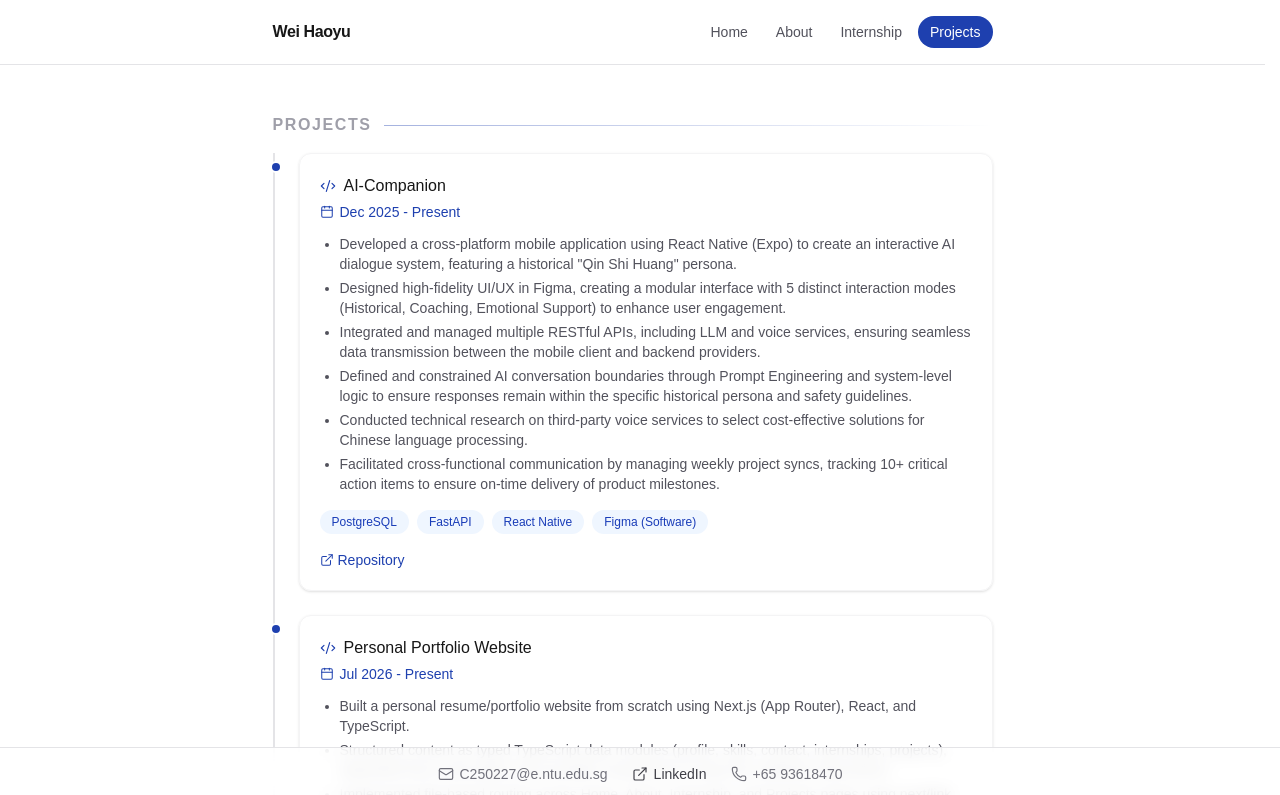
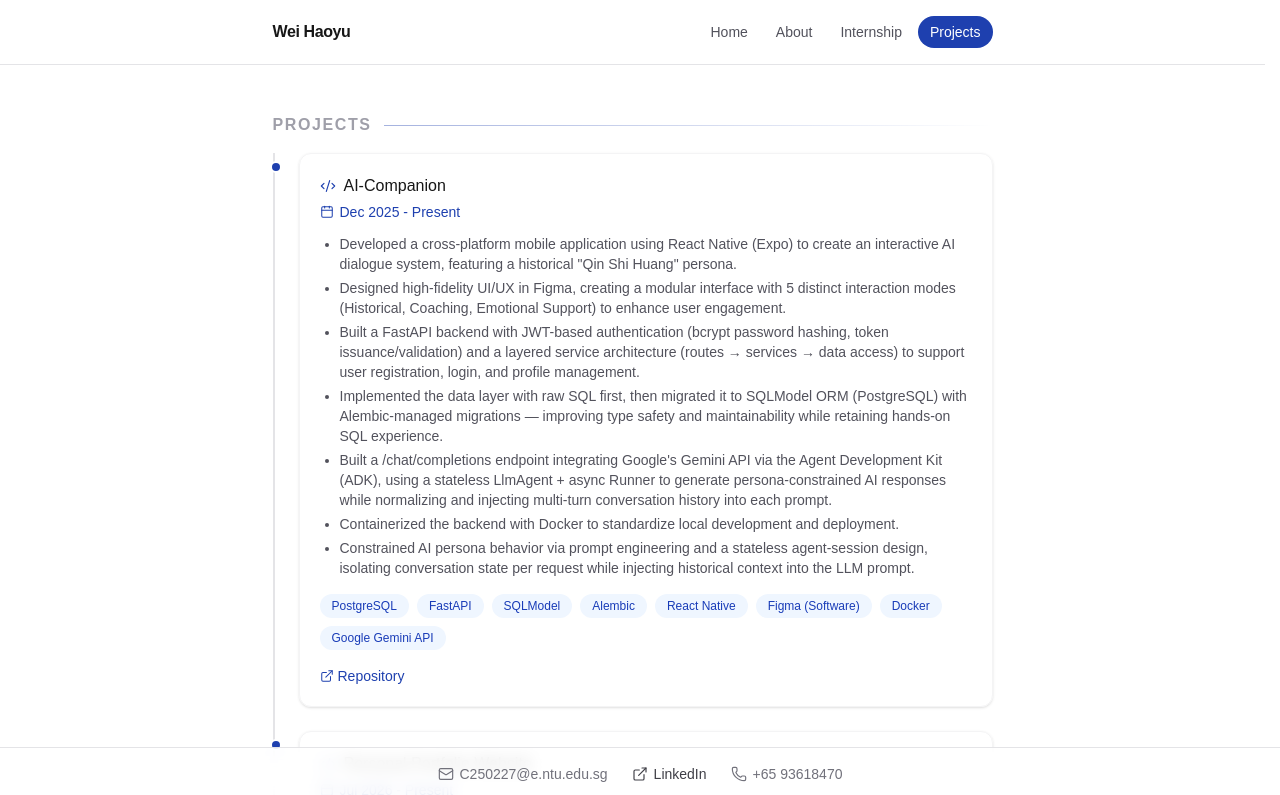
Before and after one commit to whyeric92-eng/my-website, a Next.js app: page /projects in a window 1280 px wide. Shown: the top 795 px of the page. Built offline with nearby package versions, Linux system fonts and the light colour scheme.

Commit message:
feat: update the ai_companion content

```diff
--- a/data/projects.ts
+++ b/data/projects.ts
@@ -15,12 +15,13 @@ export const projects: Project[] = [
         bullets: [
             'Developed a cross-platform mobile application using React Native (Expo) to create an interactive AI dialogue system, featuring a historical "Qin Shi Huang" persona.',
             "Designed high-fidelity UI/UX in Figma, creating a modular interface with 5 distinct interaction modes (Historical, Coaching, Emotional Support) to enhance user engagement.",
-            "Integrated and managed multiple RESTful APIs, including LLM and voice services, ensuring seamless data transmission between the mobile client and backend providers.",
-            "Defined and constrained AI conversation boundaries through Prompt Engineering and system-level logic to ensure responses remain within the specific historical persona and safety guidelines.",
-            "Conducted technical research on third-party voice services to select cost-effective solutions for Chinese language processing.",
-            "Facilitated cross-functional communication by managing weekly project syncs, tracking 10+ critical action items to ensure on-time delivery of product milestones.",
+            "Built a FastAPI backend with JWT-based authentication (bcrypt password hashing, token issuance/validation) and a layered service architecture (routes → services → data access) to support user registration, login, and profile management.",
+            "Implemented the data layer with raw SQL first, then migrated it to SQLModel ORM (PostgreSQL) with Alembic-managed migrations — improving type safety and maintainability while retaining hands-on SQL experience.",
+            "Built a /chat/completions endpoint integrating Google's Gemini API via the Agent Development Kit (ADK), using a stateless LlmAgent + async Runner to generate persona-constrained AI responses while normalizing and injecting multi-turn conversation history into each prompt.",
+            "Containerized the backend with Docker to standardize local development and deployment.",
+            "Constrained AI persona behavior via prompt engineering and a stateless agent-session design, isolating conversation state per request while injecting historical context into the LLM prompt.",
         ],
-        skills: ["PostgreSQL", "FastAPI", "React Native", "Figma (Software)"],
+        skills: ["PostgreSQL", "FastAPI", "SQLModel", "Alembic", "React Native", "Figma (Software)", "Docker", "Google Gemini API"],
     },
     {
         title: "Personal Portfolio Website",
```
